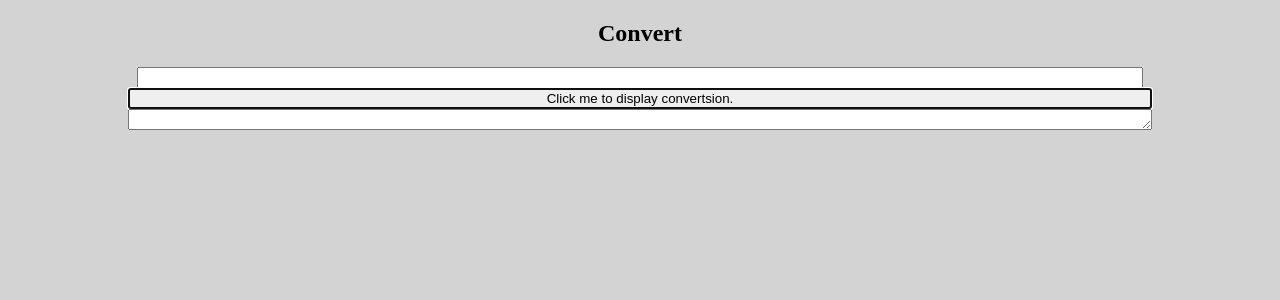
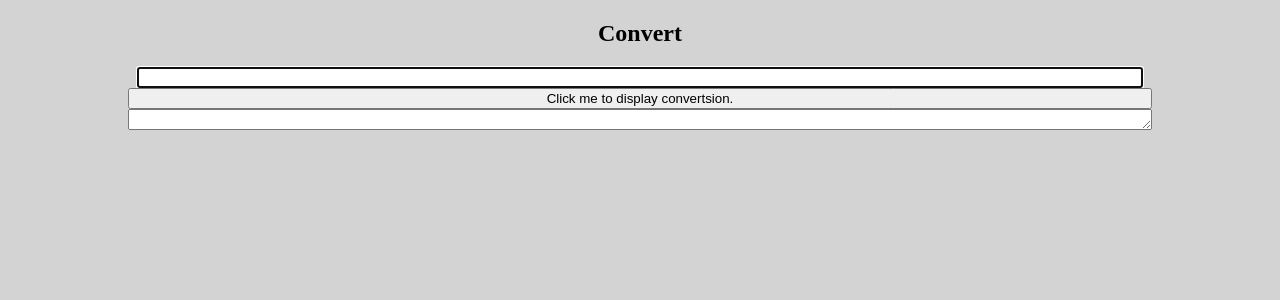
Before and after one commit to vodan/vodan.github.io, a Jekyll site: the page convert.html, which Jekyll copies as it is, in a window 1280 px wide. Shown: the top 300 px of the page. Built offline with Jekyll 4.4.1, drawn with Linux system fonts in a browser that asks for light colours.

Commit message:
fix autofocus

```diff
--- a/convert.html
+++ b/convert.html
@@ -35,8 +35,8 @@
   </head>
   <body>
     <h2>Convert</h2>
-    <input type="text" id="input" value=""></br>
-    <button autofocus type="button" onclick="convert()">
+    <input autofocus type="text" id="input" value=""></br>
+    <button type="button" onclick="convert()">
       Click me to display convertsion.</button>
     </br>
     <textarea id="demo" rows="1" cols="18" onclick="this.focus();this.select()" readonly="readonly">
```
